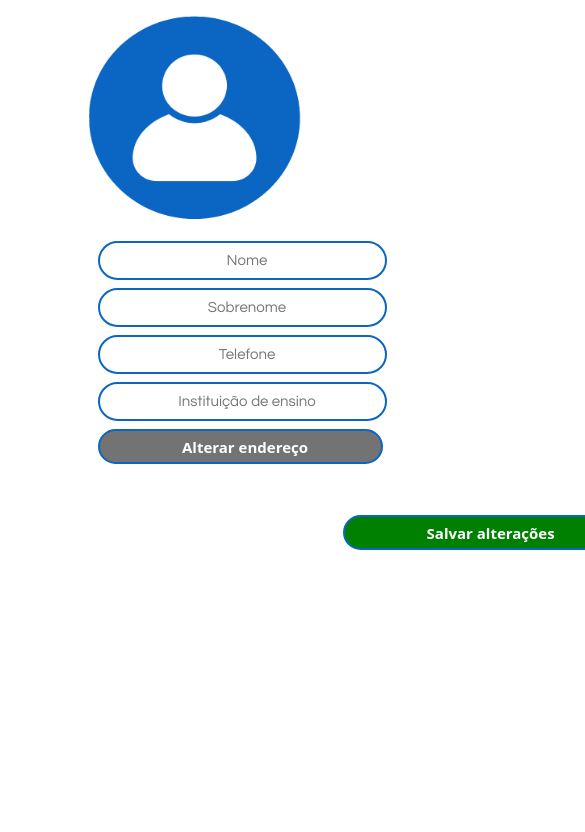
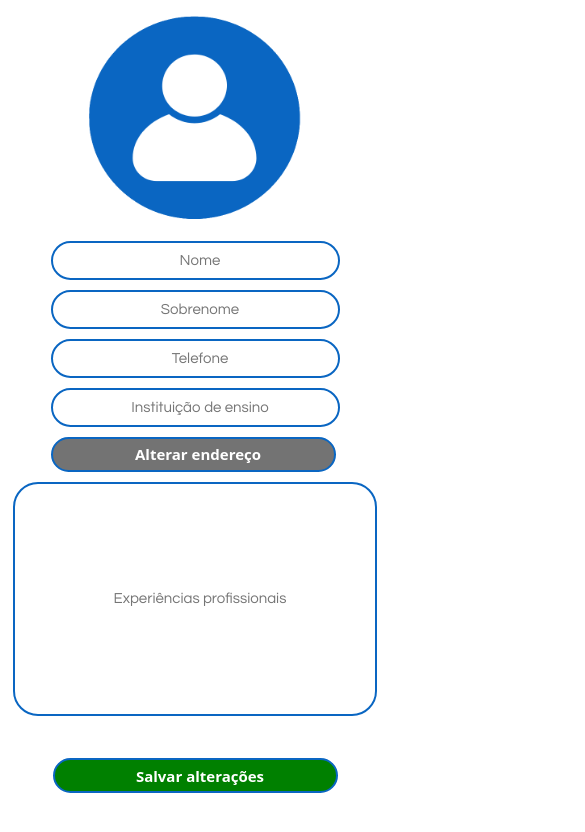
Before and after one commit to erickjfreitas/trab_avaliat_front, a plain HTML site: page profile.html in a window 390 px wide. Shown: the top 832 px of the page, 585 px wide, since content can reach past the window. Drawn offline with Linux system fonts and the light colour scheme.

Commit message:
Atualização página cadastro

```diff
--- a/profile.html
+++ b/profile.html
@@ -7,28 +7,53 @@
     <title>Meu perfil</title>
     <link rel="stylesheet" href="estilo.css">
     <style type="text/css">
+        .container
+        {
+            display: grid;
+        }
+        .cabecalho
+        {
+            justify-content: center;
+            align-items: center;
+        }
         .ne
         {
             display: grid;
-            gap: 3%;
-            margin-left: 25%;
-            position: absolute;
+            margin-bottom: 10px;
+            /* margin-left: 25%; */
+            text-align: center;
+        }
+        .en
+        {
+            display: grid;
+        }
+        .nn
+        {
+            text-align: center;
+            display: grid;
+            align-items: center;
+            justify-content: center;
         }
         .ss
         {
+            width: 100vw;
+            text-align: center;
             display: flex;
+            /*grid-template-columns: 50% 50%;*/
+            justify-content: space-evenly;
         }
         .cabecalho
         {
+            margin-top: 3%;
+            align-items: center;
+            justify-content: center;
             text-align: center;
-            margin-top: 3%;
         }
         .super
         {
             width: 350px;
-            height: 218px;
-            margin-left: 235%;
-
+            height: 230px;
+            position: static;
         }
         .botao2
         {
@@ -60,29 +85,45 @@
             font-family: system-ui, -apple-system, BlinkMacSystemFont, 'Segoe UI', Roboto, Oxygen, Ubuntu, Cantarell, 'Open Sans', 'Helvetica Neue', sans-serif;
             font-size: 15px;
             font-weight: 600;
-            margin-left: 85%;
             margin-top: 15%;
-
         }
 
+        @media screen and (max-width: 600px) {
+
+                .ss
+            {
+                flex-direction: column;
+                justify-content: center;
+                align-items: center;
+            }
+            .espaco
+            {
+                margin-bottom: 10px;
+            }
+        }
     </style>
 </head>
 <body>
-    <div class="cabecalho">
+    <div class="container">
+        <div class="cabecalho">
         <img src="img/perfil.png" width="230px" height="210px">
     </div>
-    <div class="ss">
+        <div class="ss">
         <div class="ne">
-            <input type="text" placeholder="Nome">
-            <input type="text" placeholder="Sobrenome">
-            <input type="text" placeholder="Telefone">
-            <input type="password"  placeholder="Instituição de ensino">
-            <button class="botao2"><p>Alterar endereço</p></button>
+            <input type="text" placeholder="Nome" class="espaco">
+            <input type="text" placeholder="Sobrenome" class="espaco">
+            <input type="text" placeholder="Telefone" class="espaco">
+            <input type="password"  placeholder="Instituição de ensino" class="espaco">
+            <button class="botao2"><p>Alterar endereço</p></button class="espaco">
+        </div>
+        <div class="en">
+            <input type="text" placeholder="Experiências profissionais" class="super">
+        </div>
+
+    </div>
+    <div class="nn">
             <button class="salvar"><p>Salvar alterações</p></button>
         </div>
-        <div class="bloco2">
-            <input type="text" placeholder="Experiências profissionais" class="super">
-        </div>
-    </div>
+</div>
 </body>
 </html>
```
